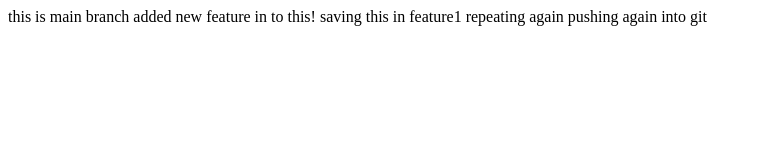
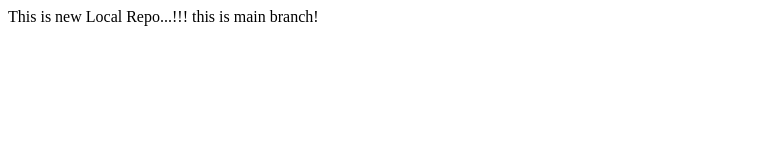
Before and after one commit to varadgupta/LocalRepo, a plain HTML site: page index.html in a window 1280 px wide. Shown: the whole page, without its empty margins (0-762 px from the left). Drawn offline with Linux system fonts and the light colour scheme.

Commit message:
commiting main

```diff
--- a/index.html
+++ b/index.html
@@ -1,7 +1,4 @@
 <P>
-    this is main branch
-    added new feature in to this!
-    saving this in feature1
-    repeating again
-    pushing again into git
+    This is new Local Repo...!!!
+    this is main branch!
 </P>
```
